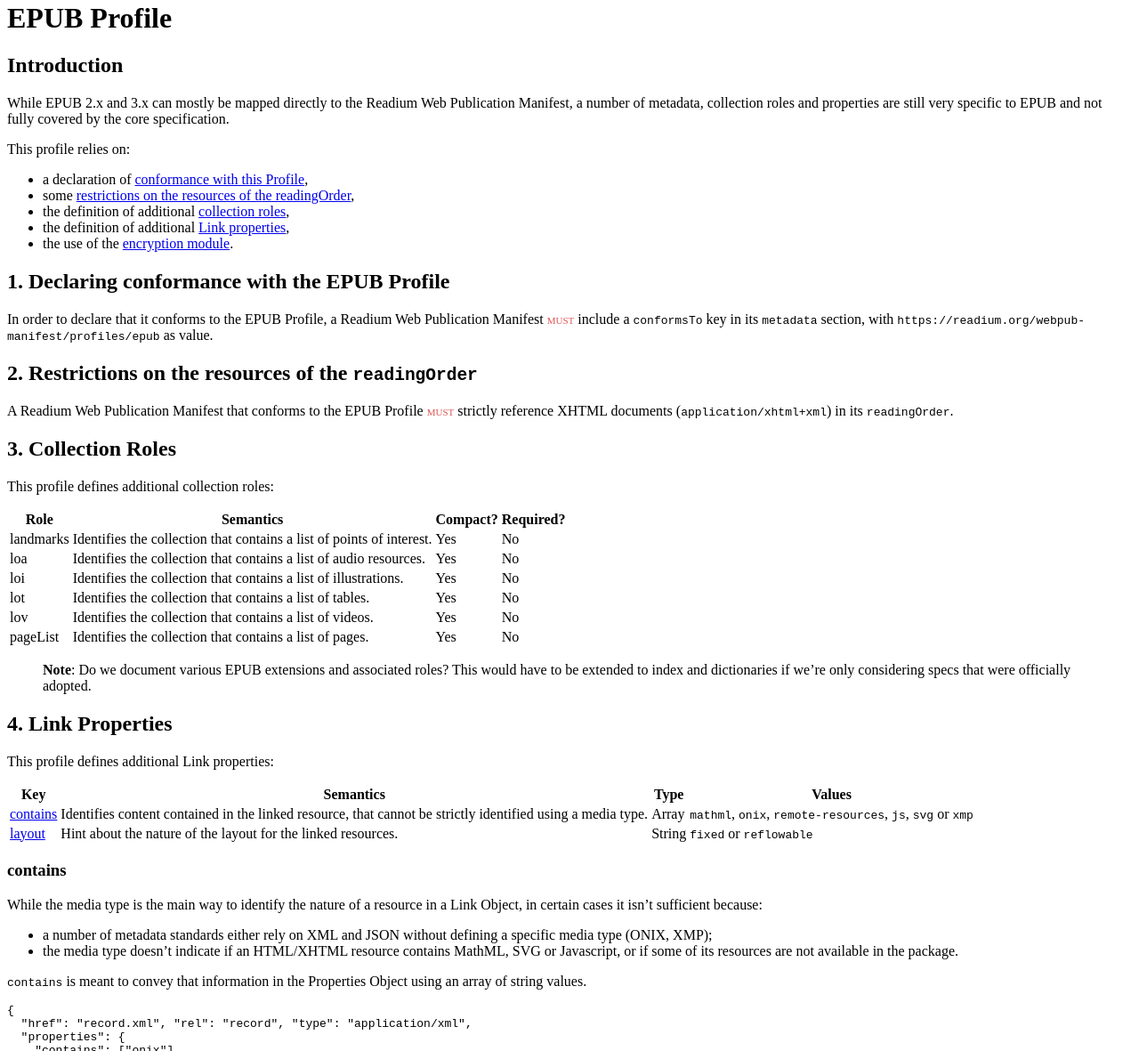
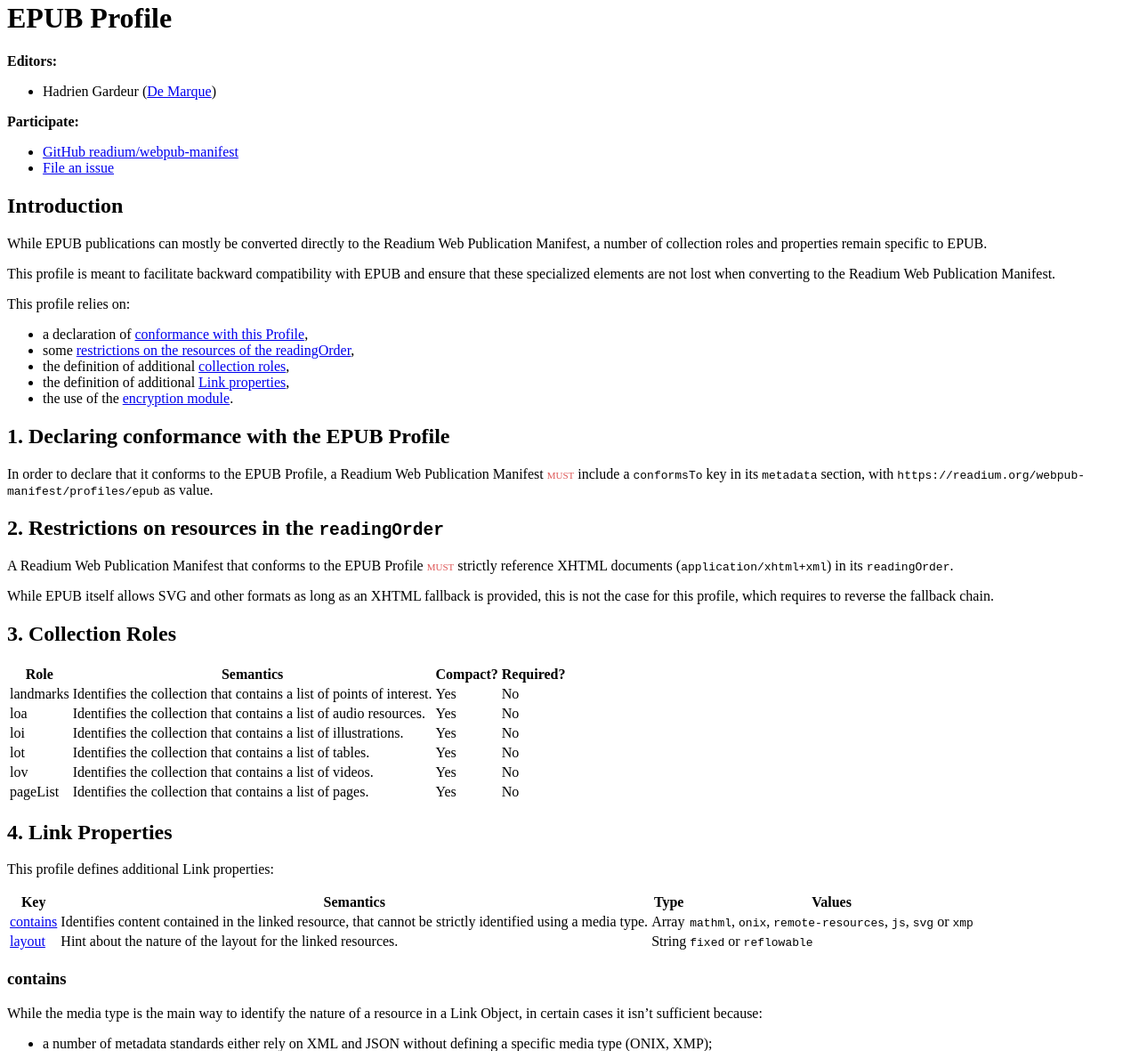
Before and after one commit to readium/webpub-manifest, a Jekyll site: the page built from profiles/epub.md, in a window 1280 px wide and 1400 px high. Shown: the part 219-1400 px from the top of the window at 89% size. Built offline with Jekyll 4.4.1, drawn with Linux system fonts in a browser that asks for light colours; our own code applies the rules of GitHub Pages for plain Markdown files; comment, search, counter and statistics services are not loaded.

Commit message:
Update epub.md, sync with master

```diff
--- a/profiles/epub.md
+++ b/profiles/epub.md
@@ -1,8 +1,19 @@
 # EPUB Profile
+
+**Editors:**
+
+* Hadrien Gardeur ([De Marque](http://www.demarque.com))
+
+**Participate:**
+
+* [GitHub readium/webpub-manifest](https://github.com/readium/webpub-manifest)
+* [File an issue](https://github.com/readium/webpub-manifest/issues)
 
 ## Introduction
 
-While EPUB 2.x and 3.x can mostly be mapped directly to the Readium Web Publication Manifest, a number of metadata, collection roles and properties are still very specific to EPUB and not fully covered by the core specification.
+While EPUB publications can mostly be converted directly to the Readium Web Publication Manifest, a number of collection roles and properties remain specific to EPUB.
+
+This profile is meant to facilitate backward compatibility with EPUB and ensure that these specialized elements are not lost when converting to the Readium Web Publication Manifest.
 
 This profile relies on:
 
@@ -12,17 +23,20 @@
 * the definition of additional [Link properties](#4-link-properties),
 * the use of the [encryption module](../modules/encryption.md).
 
+
 ## 1. Declaring conformance with the EPUB Profile
 
 In order to declare that it conforms to the EPUB Profile, a Readium Web Publication Manifest <strong class="rfc">must</strong> include a `conformsTo` key in its `metadata` section, with `https://readium.org/webpub-manifest/profiles/epub` as value.
 
-## 2. Restrictions on the resources of the `readingOrder`
+
+## 2. Restrictions on resources in the `readingOrder`
 
 A Readium Web Publication Manifest that conforms to the EPUB Profile <strong class="rfc">must</strong> strictly reference XHTML documents (`application/xhtml+xml`) in its `readingOrder`.
 
+While EPUB itself allows SVG and other formats as long as an XHTML fallback is provided, this is not the case for this profile, which requires to reverse the fallback chain.
+
+
 ## 3. Collection Roles
-
-This profile defines additional collection roles:
 
 | Role  | Semantics | Compact? | Required? |
 | ----- | --------- | -------- | --------- |
@@ -33,7 +47,6 @@
 | lov  | Identifies the collection that contains a list of videos.  | Yes  | No  |
 | pageList  | Identifies the collection that contains a list of pages.  | Yes  | No  |
 
-> **Note**: Do we document various EPUB extensions and associated roles? This would have to be extended to index and dictionaries if we're only considering specs that were officially adopted.
 
 ## 4. Link Properties
 
```
